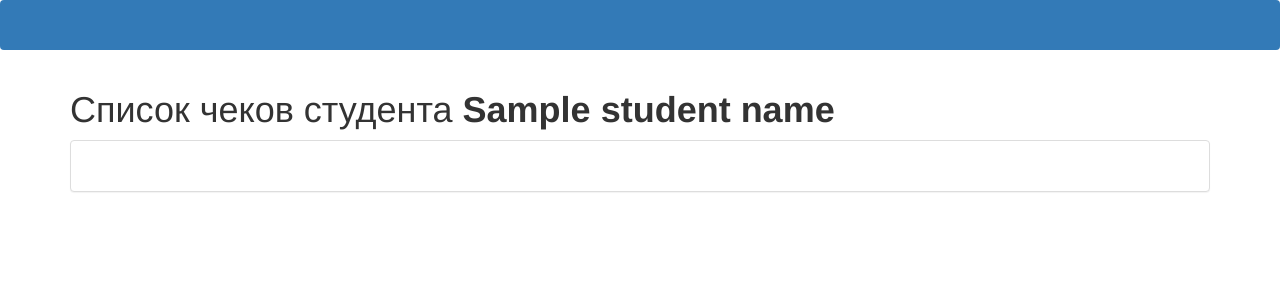
After one commit to StepanBarantsev/course_management, a Flask app: template web/app/templates/checks/index.html in a window 1280 px wide. The commit adds this page. Shown: the top 300 px of the page. Run offline with Flask 2, Linux system fonts and the light colour scheme; the template is opened without the code that fills it: most values are stand-ins (such as "Sample title", 1, 10 or a date in 2020); some libraries are stand-ins or nearby versions.

Commit message:
Добавил мок страницу для чеков

```diff
--- a/web/app/__init__.py
+++ b/web/app/__init__.py
@@ -42,4 +42,7 @@ def create_app():
     from web.app.students import bp as students_bp
     app.register_blueprint(students_bp, url_prefix='/students')
 
+    from web.app.checks import bp as checks_bp
+    app.register_blueprint(checks_bp, url_prefix='/checks')
+
     return app
--- /dev/null
+++ b/web/app/checks/__init__.py
@@ -0,0 +1,5 @@
+from flask import Blueprint
+
+bp = Blueprint('checks', __name__)
+
+from web.app.checks import routes
--- /dev/null
+++ b/web/app/templates/checks/index.html
@@ -0,0 +1,14 @@
+{% extends "base.html" %}
+
+{% block app_content %}
+    <h1> Список чеков студента <b>{{ student_name }}</b></h1>
+    <div class="panel panel-default">
+        <div class="panel-body">
+            <div class="table-responsive">
+                <table class="table table-striped table-bordered">
+
+                </table>
+            </div>
+        </div>
+    </div>
+{% endblock %}
--- a/web/app/templates/students/index.html
+++ b/web/app/templates/students/index.html
@@ -78,6 +78,9 @@
                             <a title="Редактировать" class="btn btn-primary" href="{{ url_for('students.edit', student_id=student.id, course_id=course_id) }}">
                                 <i class="glyphicon glyphicon-edit"></i>
                             </a>
+                            <a title="Список чеков" class="btn btn-primary" href="{{ url_for('checks.index', student_id=student.id) }}">
+                                <i class="glyphicon glyphicon-barcode"></i>
+                            </a>
                              <a title="Добавить дни (+{{ course_default_num_days}})" class="btn btn-primary" name="add_days" data-id="{{ student.id }}">
                                 <i class="glyphicon glyphicon-plus" data-id="{{ student.id }}"></i>
                             </a>
```
Also changed, not shown: web/app/checks/routes.py (added, +18 -0 lines), web/app/checks/forms.py (added).
